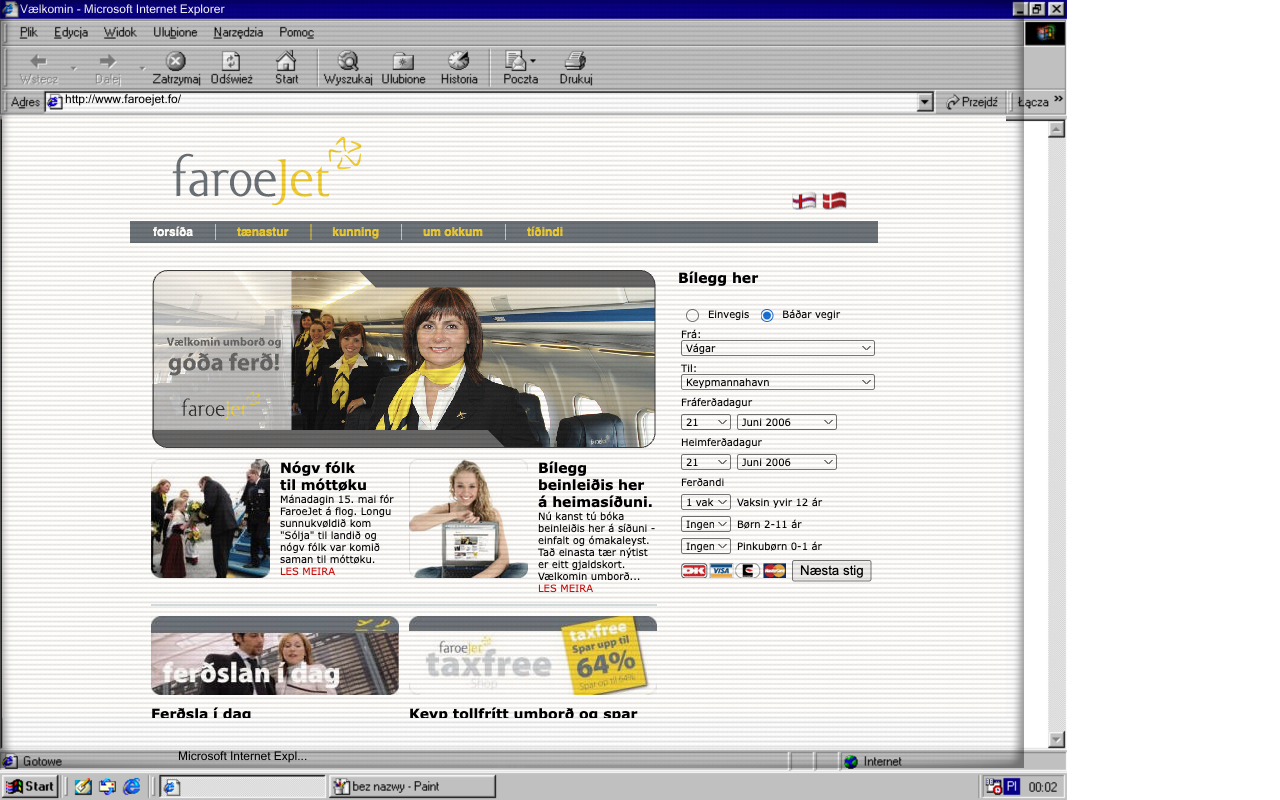
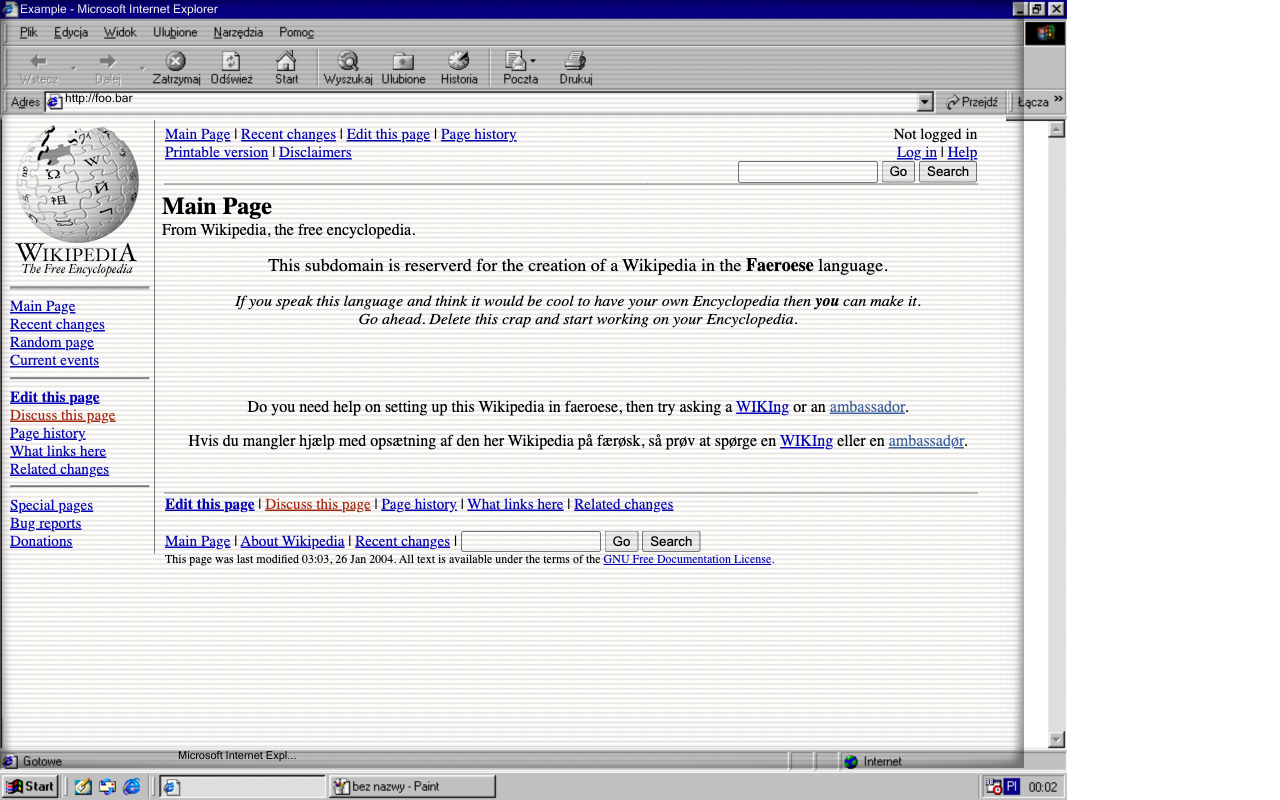
Before and after one commit to macbre/retronet, a website: page index.html in a window 1280 px wide. Drawn offline with Linux system fonts and the light colour scheme.

Commit message:
Faroese Wikipedia

```diff
--- a/index.html
+++ b/index.html
@@ -60,14 +60,14 @@
             font-weight: 100;
             font-size: 12px;
             position: absolute;
-            top: 92px;
+            top: 91px;
             left: 65px;
         }
 
         footer h1 {
             color: #000;
             font-weight: 100;
-            font-size: 12px;
+            font-size: 11px;
             position: absolute;
             top: 749px;
             left: 178px;
@@ -86,11 +86,11 @@
     </style>
     <body>
         <header>
-            <h1><span id="title"></span> - Microsoft Internet Explorer</h1>
-            <address></address>
+            <h1><span id="title">Example</span> - Microsoft Internet Explorer</h1>
+            <address>http://foo.bar</address>
         </header>
         <article>
-            <img id="screenshot" src="web_archive_www.faroejet.fo_c70955d1ea7ef2a.png" width="1004" height="602" />
+            <img id="screenshot" src="web_archive_fo.wikipedia.org_cc5ff2585a6546a.png" width="1004" height="602" />
         </article>
 
         <footer>
@@ -100,8 +100,8 @@
         <div id="overlay"></div>
 
         <script>
-            document.querySelector('#title').textContent = 'Vælkomin';
-            document.querySelector('address').textContent = 'http://www.faroejet.fo/';
+            // document.querySelector('#title').textContent = 'Vælkomin';
+            // document.querySelector('address').textContent = 'http://www.faroejet.fo/';
         </script>
     </body>
 </html>
--- a/retronet.mjs
+++ b/retronet.mjs
@@ -10,7 +10,9 @@
 
 import { getFileNameFromUrl, getOriginalUrlFromUrl } from './utils.mjs';
 
-const page = 'https://web.archive.org/web/20060621110703/http://www.faroejet.fo/';
+// const page = 'https://web.archive.org/web/20060621110703/http://www.faroejet.fo/';
+const page = 'https://web.archive.org/web/20040130040316/http://fo.wikipedia.org/wiki.cgi';
+
 const title = (await readFile('web_archive.txt')).toString('utf-8');
 const screenshot = getFileNameFromUrl(page);
 
--- a/screenshot.mjs
+++ b/screenshot.mjs
@@ -7,7 +7,8 @@
 
 import { getFileNameFromUrl } from './utils.mjs';
 
-const url = 'https://web.archive.org/web/20060621110703/http://www.faroejet.fo/';
+// const url = 'https://web.archive.org/web/20060621110703/http://www.faroejet.fo/';
+const url = 'https://web.archive.org/web/20040130040316/http://fo.wikipedia.org/wiki.cgi';
 const path = getFileNameFromUrl(url);
 
 log.info('Rendering', `<${url}> ...`);
--- a/web_archive.txt
+++ b/web_archive.txt
@@ -1 +1 @@
-Vælkomin
+Main Page - Wikipedia
```
Also changed, not shown: retronet.png, web_archive_fo.wikipedia.org_cc5ff2585a6546a.png (added).
